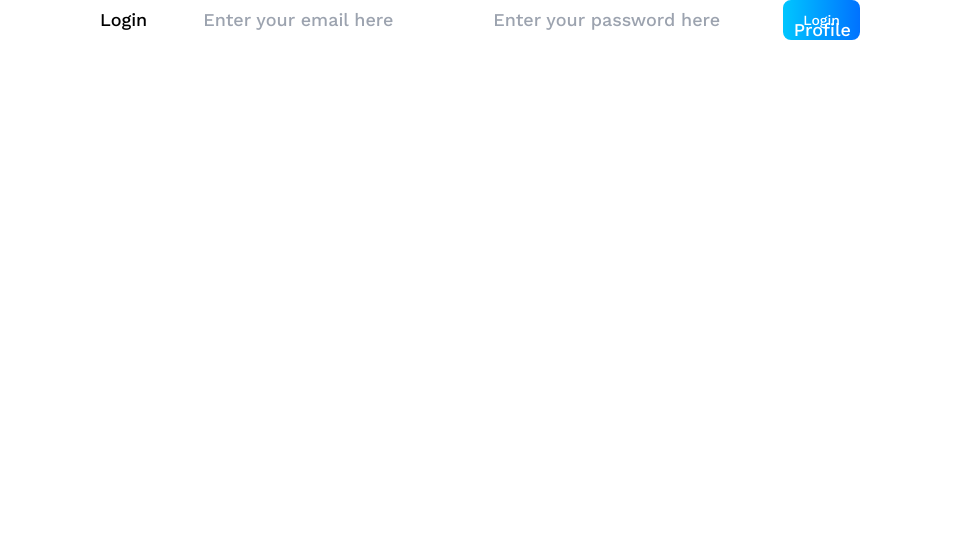
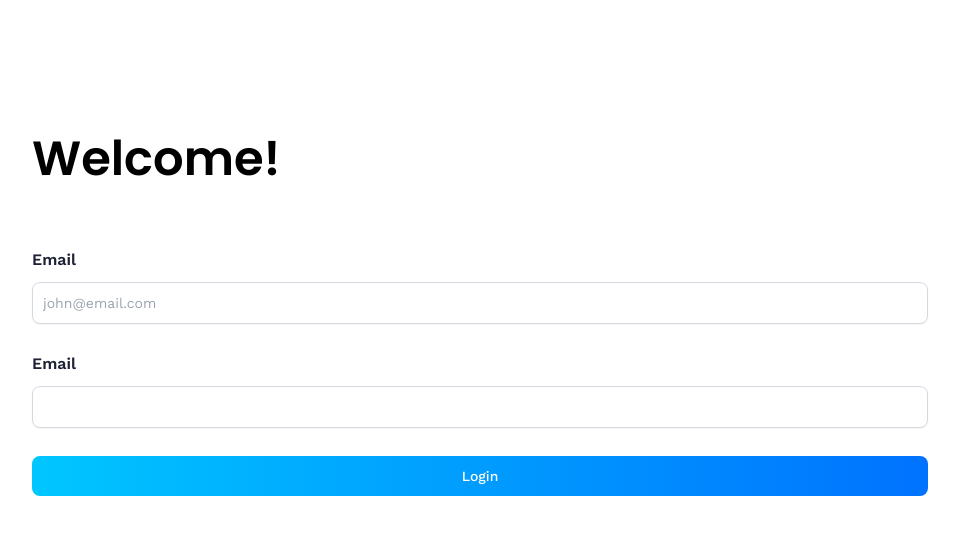
Before and after one commit to isha-k/webHack, a React (Vite) app: page /login in a window 1280 px wide. Shown: the top 534 px of the page, without its empty margins (160-1119 px from the left). Built offline with nearby package versions, Linux system fonts and the light colour scheme.

Commit message:
frontend login

```diff
--- a/src/pages/Login.jsx
+++ b/src/pages/Login.jsx
@@ -38,8 +38,6 @@
   // Authentication calls will be made here...
   }
 
-
-  return (
   <div className='flex text-lg gap-7 font-medium justify-center items-center'>
   <div className="card-title text-center">
     <div>Login</div>
@@ -69,6 +67,43 @@
     <button className="btn btn-primary" type="button" onClick={onButtonClick} value={'Log in'} >Login</button>
   </div>
 </div>
+
+  return (
+    <section className='relative flex lg:flex-row flex-col max-container'>
+      <div className='flex-1 min-w-[50%] flex flex-col'>
+        <h1 className='head-text'>Welcome!</h1>
+        <form
+          className='w-full flex flex-col gap-7 mt-14'
+          onClick={onButtonClick}
+          >
+          <label className='text-black-500 font-semibold'>
+            Email
+            <input
+              type='email'
+              name='email'
+              className='input'
+              placeholder='john@email.com'
+              required
+            />
+          </label>
+          <label className='text-black-500 font-semibold'>
+            Email
+            <input
+              type='password'
+              name='password'
+              className='input'
+              required
+            />
+          </label>
+          <button
+           type="submit"
+           className="btn"
+          >
+            Login
+          </button>
+        </form>
+      </div>
+    </section>
   )
 }
 
```
Lines whose indentation alone changed are shown as unchanged.
